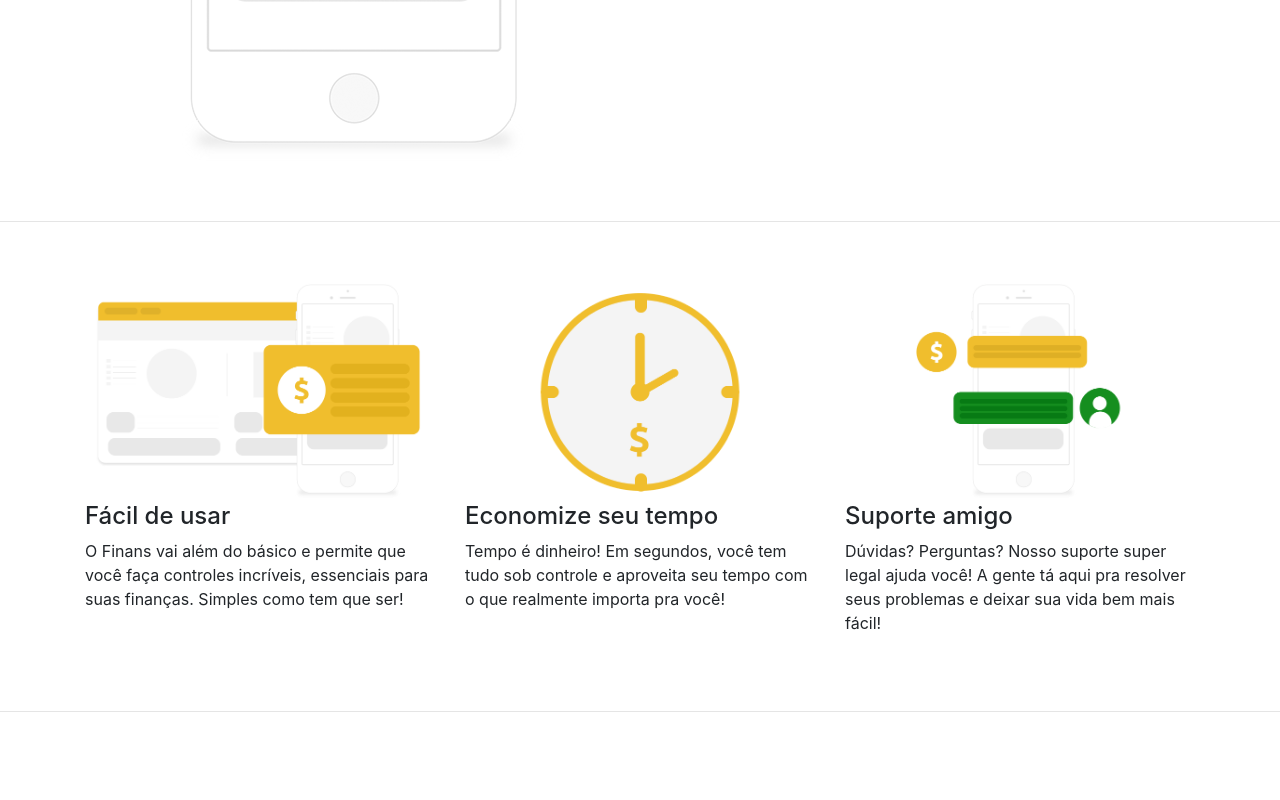
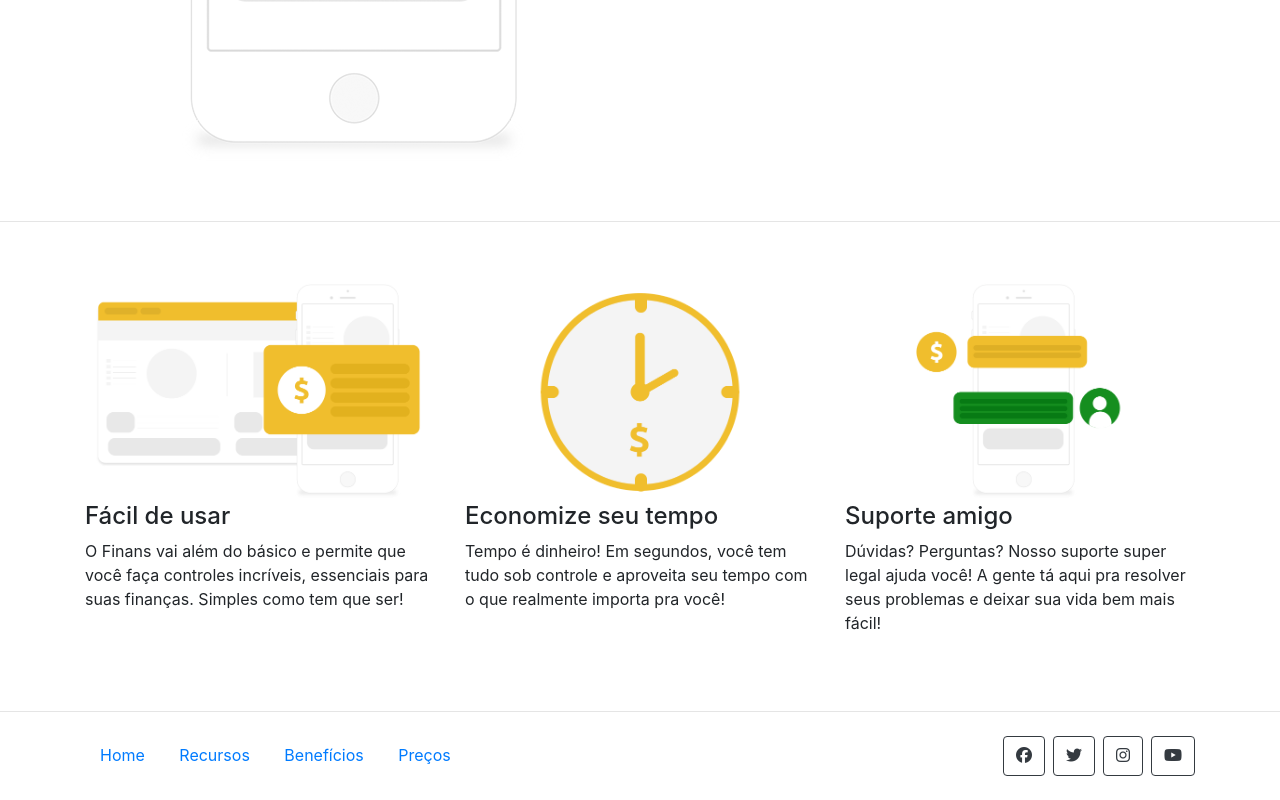
Before and after one commit to SamuelSilveira08/Finans, a plain HTML site: page index.html in a window 1280 px wide. Shown: the part 1632-2432 px from the top of the page. Before the commit the page ends 2344 px from the top, so only its background shows below. Drawn offline with nearby package versions, Linux system fonts and the light colour scheme.

Commit message:
Footer finished

```diff
--- a/css/estilo.css
+++ b/css/estilo.css
@@ -7,3 +7,9 @@
 	padding: 60px 0px;
 	border-bottom: 1px solid #E5E5E5;
 }
+
+footer p a {
+	margin: 5px 15px;
+	position: relative;
+	top: 7px;
+}
--- a/index.html
+++ b/index.html
@@ -146,6 +146,36 @@
 		</div>
 	</section>
 
+	<footer class="mb-4 mt-4">
+		<div class="container">
+			<div class="row">
+				<div class="col-md-8">
+					<p>
+						<a href="">Home</a>
+						<a href="">Recursos</a>
+						<a href="">Benefícios</a>
+						<a href="">Preços</a>
+					</p>
+				</div>
+				<!-- Meu código -->
+				<div class="col-md-4 d-flex justify-content-end">
+					<a href="" class="btn btn-outline-dark">
+						<i class="fab fa-facebook"></i>
+					</a>
+					<a href="" class="btn btn-outline-dark ml-2">
+						<i class="fab fa-twitter"></i>
+					</a>
+					<a href="" class="btn btn-outline-dark ml-2">
+						<i class="fab fa-instagram"></i>
+					</a>
+					<a href="" class="btn btn-outline-dark ml-2">
+						<i class="fab fa-youtube"></i>
+					</a>
+				</div>
+			</div>
+		</div>
+	</footer>
+
 	<script src="https://code.jquery.com/jquery-3.4.1.slim.min.js" integrity="sha384-J6qa4849blE2+poT4WnyKhv5vZF5SrPo0iEjwBvKU7imGFAV0wwj1yYfoRSJoZ+n" crossorigin="anonymous"></script>
 	<script src="https://cdn.jsdelivr.net/npm/popper.js@1.16.0/dist/umd/popper.min.js" integrity="sha384-Q6E9RHvbIyZFJoft+2mJbHaEWldlvI9IOYy5n3zV9zzTtmI3UksdQRVvoxMfooAo" crossorigin="anonymous"></script>
 	<script src="https://stackpath.bootstrapcdn.com/bootstrap/4.4.1/js/bootstrap.min.js" integrity="sha384-wfSDF2E50Y2D1uUdj0O3uMBJnjuUD4Ih7YwaYd1iqfktj0Uod8GCExl3Og8ifwB6" crossorigin="anonymous"></script>
```
